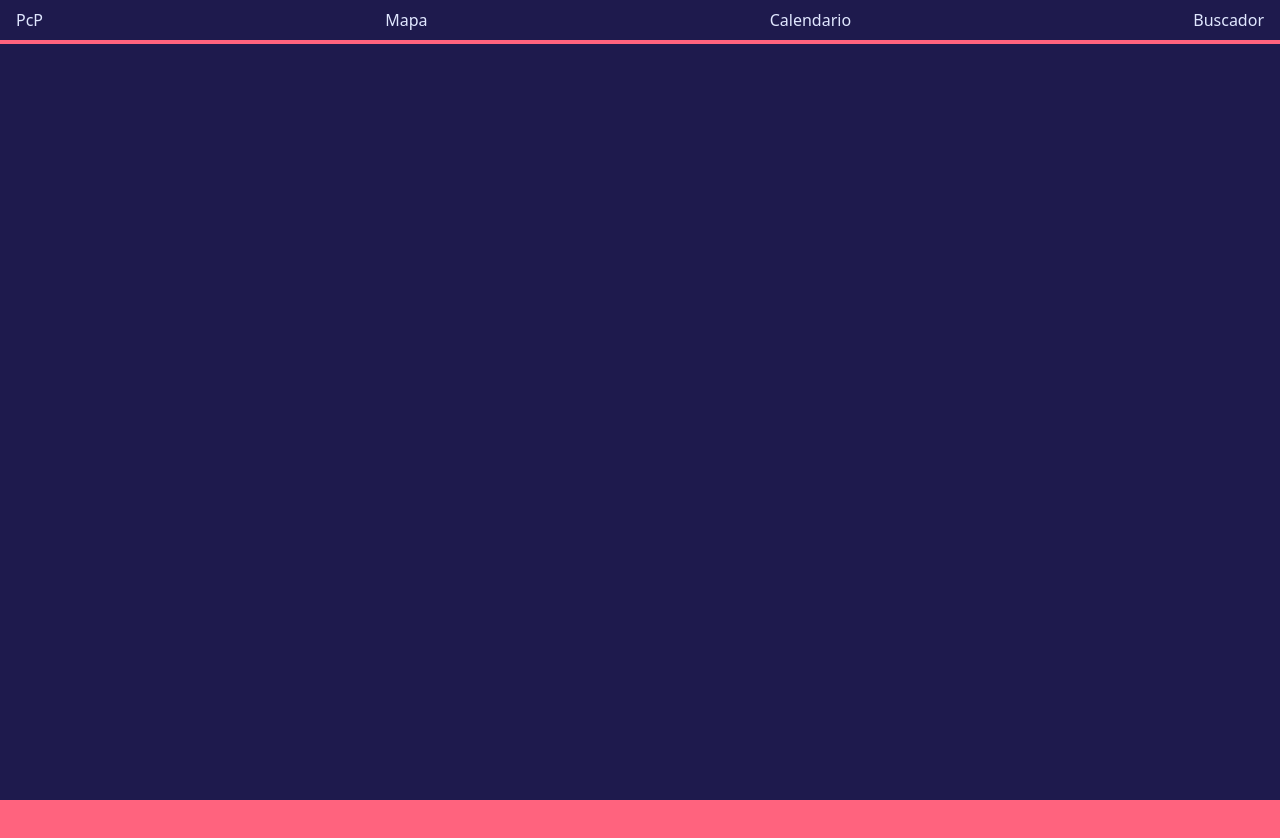
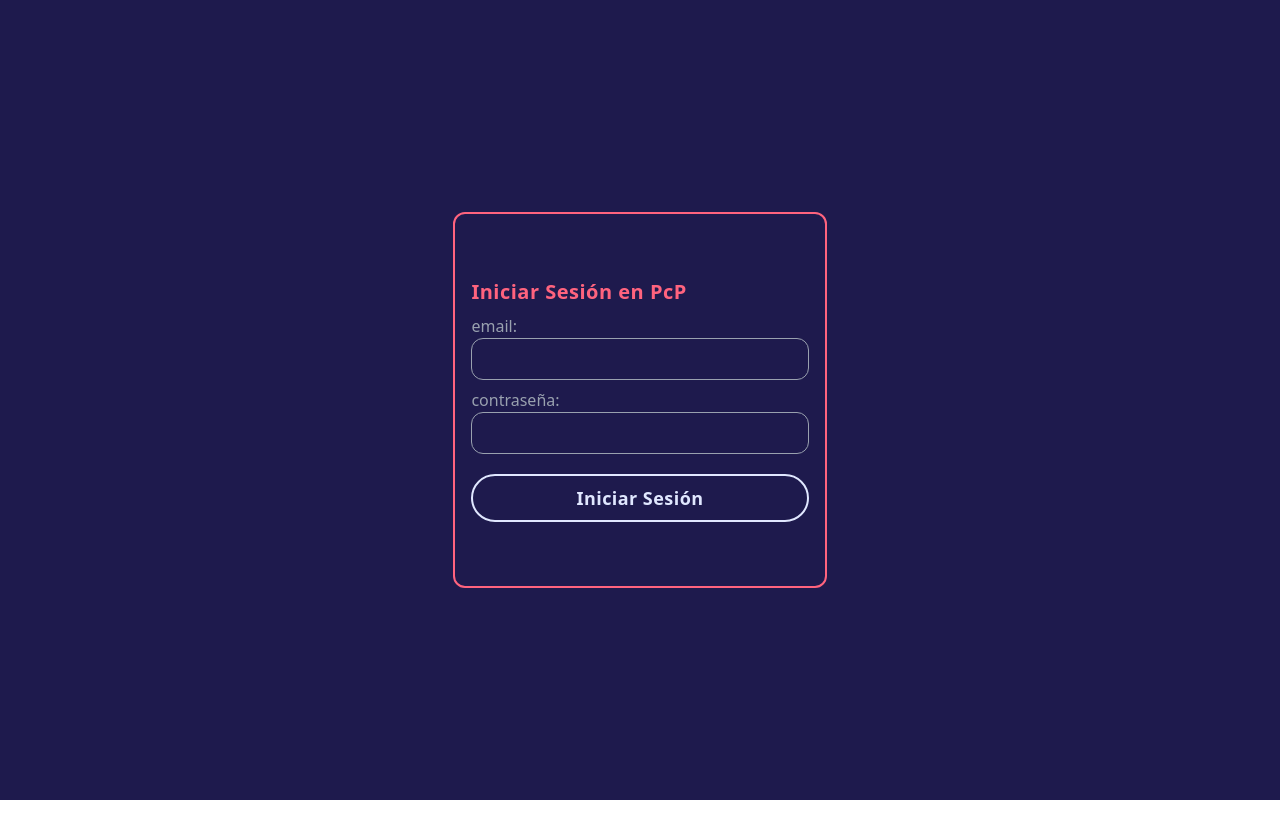
Before and after one commit to jsemalvarez/paseos-con-peques, a React (Vite) app: page / in a window 1280 px wide. Shown: the top 838 px of the page. After the commit the page ends 800 px from the top, so only its background shows below. Built offline with nearby package versions, Linux system fonts and the light colour scheme.

Commit message:
feat: basic view about login page

```diff
--- a/src/app/App.jsx
+++ b/src/app/App.jsx
@@ -1,11 +1,12 @@
 import { Home } from '../features/home/pages/Home'
+import { LoginPage } from '../features/auth/pages/LoginPage'
 import './styles/GlobalStyle.css'
 import './styles/App.css'
 
 export const App = () => {
 
   return (
-    <Home />
+    <LoginPage />
   )
 
 }
--- /dev/null
+++ b/src/features/auth/components/InputForm.jsx
@@ -0,0 +1,14 @@
+import React from 'react'
+
+export const InputForm = ({name, type, style}) => {
+    const defaultStyle = 'w-full border border-gray-400 hover:border-secondary focus:border-secondary p-2 rounded-xl focus:bg-secondary focus:outline-none'
+  return (
+    <div className='mt-2'>
+        <span className='text-gray-400'>{name}</span>
+        <input
+        className={`${defaultStyle} ${style ? style : ''}`}
+        type={type}
+        />
+    </div>
+  )
+}
--- /dev/null
+++ b/src/features/auth/layout/Layout.jsx
@@ -0,0 +1,9 @@
+import React from 'react'
+
+export const Layout = ({ children }) => {
+  return (
+    <div className='min-h-screen w-full bg-primary text-indigo-100'>
+        {children}
+    </div>
+  )
+}
--- /dev/null
+++ b/src/features/auth/pages/LoginPage.jsx
@@ -0,0 +1,45 @@
+import React from 'react'
+import { Layout } from '../layout/Layout'
+import { InputForm } from '../components/InputForm'
+
+export const LoginPage = () => {
+
+  const handleLogin = (e) => {
+    e.preventDefault()
+
+  }
+
+  return (
+    <Layout>
+        <div className='min-h-screen flex justify-center items-center'>
+
+          <form
+            className='min-w-xs px-4 py-16 border-2 border-secondary rounded-xl'
+            onSubmit={ handleLogin}
+          >
+
+            <h3 className='text-xl font-bold text-secondary tracking-wide'>
+              Iniciar Sesión en PcP
+            </h3>
+
+            <InputForm
+              name='email:'
+              type='text'
+            />
+
+            <InputForm
+              name='contraseña:'
+              type='password'
+            />
+
+            <button
+              className='mt-5 w-full border-2 hover:border-secondary border-indigo-100  p-2 rounded-full hover:bg-secondary hover:text-primary text-indigo-100 tracking-wide font-semibold text-lg cursor-pointer'
+              type='submit'
+            >Iniciar Sesión</button>
+
+          </form>
+
+        </div>
+    </Layout>
+  )
+}
```
